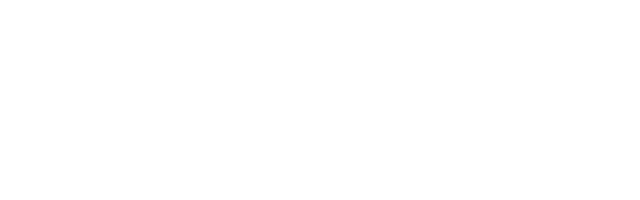
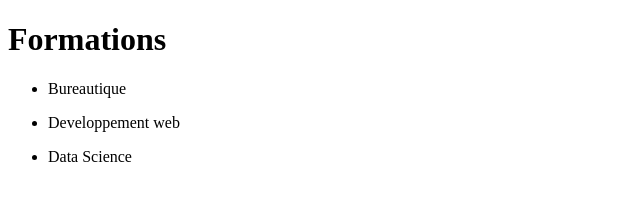
Before and after one commit to Houndeton/mon--cv, a plain HTML site: page index.html in a window 1280 px wide. Shown: the whole page, without its empty margins (0-640 px from the left). Drawn offline with Linux system fonts and the light colour scheme.

Commit message:
mise en place de la section formations

```diff
--- a/index.html
+++ b/index.html
@@ -6,6 +6,9 @@
     <title>Document</title>
 </head>
 <body>
-
+    <h1>Formations</h1>
+    <uL><li>Bureautique</li></ul>
+    <ul><li>Developpement web</li></ul>
+    <ul><li>Data Science</li></ul>
 </body>
 </html>
```
